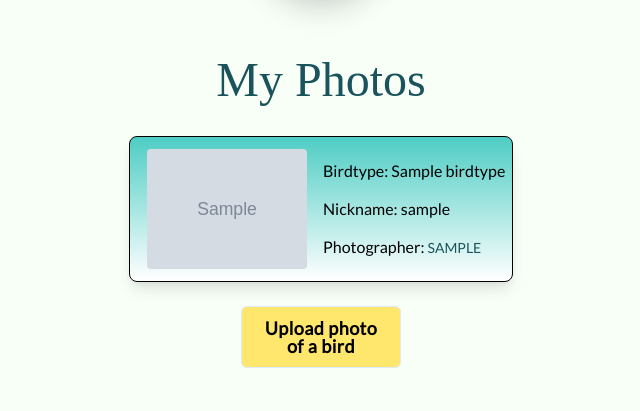
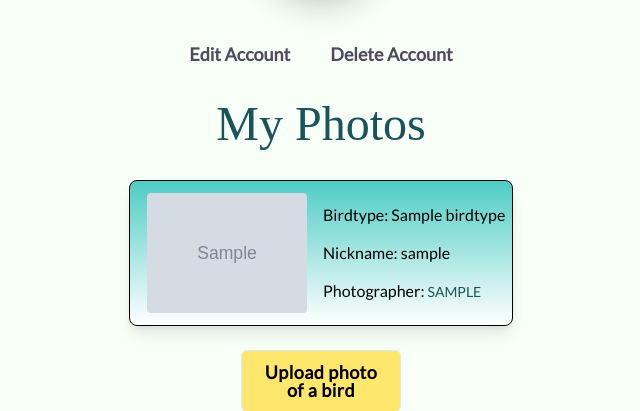
Before and after one commit to Code-Institute-Submissions/DaithiShan-bird-friend_OctResub, a Flask app: template bird_friend/templates/user/profile.html in a window 1280 px wide. Shown: the part 224-635 px from the top of the page, without its empty margins (319-959 px from the left). Run offline with Flask 2, Linux system fonts and the light colour scheme; the template is opened without the code that fills it: most values are stand-ins (such as "Sample title", 1, 10 or a date in 2020); grey boxes marked "Sample" are stand-in pictures; some libraries are stand-ins or nearby versions; some web fonts are replaced.

Commit message:
Edit and Delete options added to user profile

```diff
--- a/bird_friend/templates/user/profile.html
+++ b/bird_friend/templates/user/profile.html
@@ -20,14 +20,14 @@
         <div
             class="flex flex-col py-6 gap-4 {{'justify-between' if user.username == current_user.username else 'justify-center'}}">
             <h1 class="text-4xl text-center uppercase sm:text-6xl font-title text-glas-100 ">{{user.username}}</h1>
-            <!-- {% if user.username == current_user.username or current_user.username == 'admin' %}
+            {% if user.username == current_user.username or current_user.username == 'admin' %}
             <div class="flex justify-between gap-10">
-                <a href="#"
-                    class="text-lg font-semibold text-gray-600 hover:underline focus:italic">Edit Account</a>
-                <a href="#
-                    class="text-lg font-semibold text-gray-600 hover:underline focus:italic">Delete Account</a>
+                <a href="{{url_for('users.edit_profile', user_id=user.id)}}"
+                    class="text-lg font-semibold text-liath-100 hover:underline focus:italic">Edit Account</a>
+                <a href="{{url_for('users.delete_account', user_id=user.id)}}"
+                    class="text-lg font-semibold text-liath-100 hover:underline focus:italic">Delete Account</a>
             </div>
-            {% endif %} -->
+            {% endif %}
         </div>
     </div>
     <!-- USER UPLOADS -->
```
